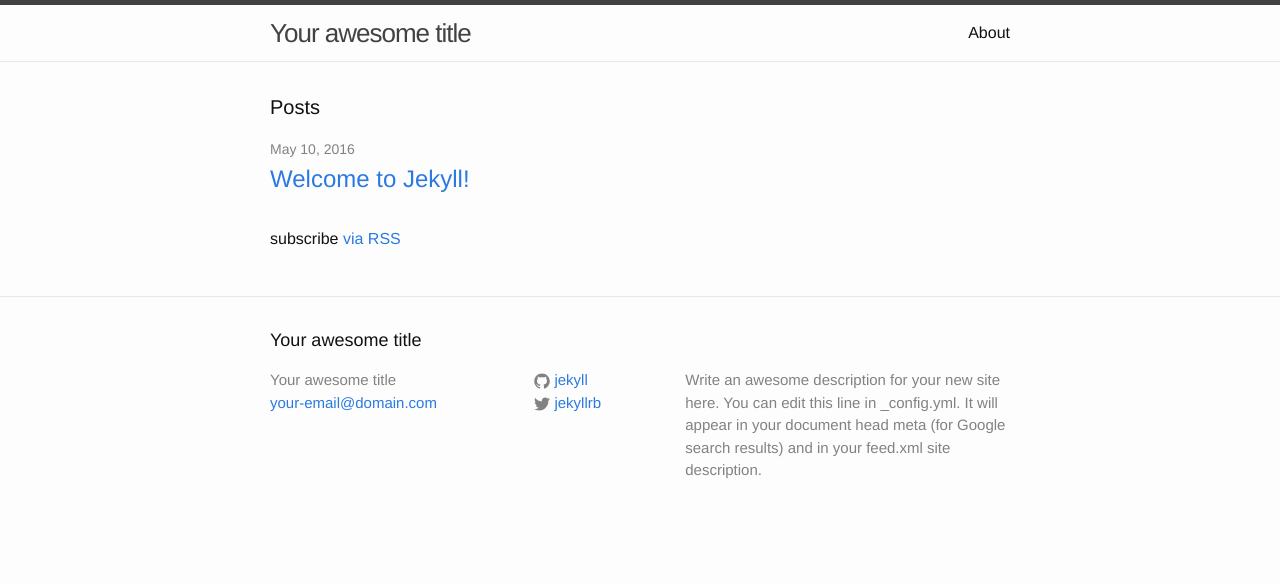
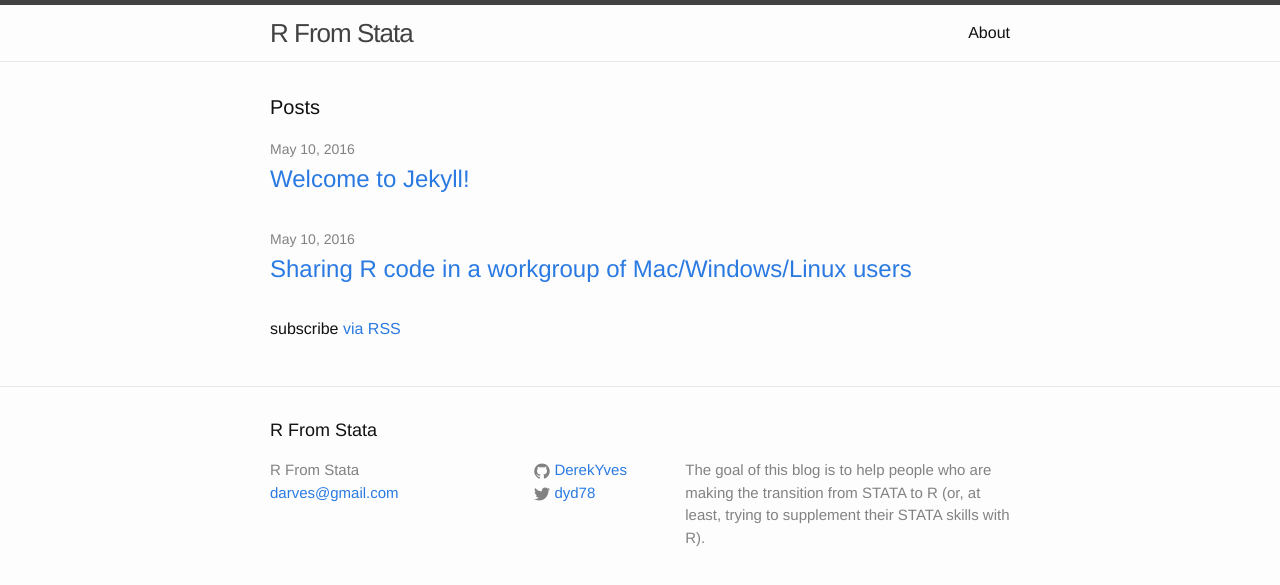
Before and after one commit to DerekYves/blog_archives, a Jekyll site: the page built from index.html, in a window 1280 px wide. Shown: the top 585 px of the page. Built offline with Jekyll 4.4.1, drawn with Linux system fonts in a browser that asks for light colours; some of the changed lines change nothing that is shown.

Commit message:
workgroup post

```diff
--- a/_config.yml
+++ b/_config.yml
@@ -6,16 +6,14 @@
 # 'jekyll serve'. If you change this file, please restart the server process.
 
 # Site settings
-title: Your awesome title
-email: your-email@domain.com
+title: R From Stata
+email: darves@gmail.com
 description: > # this means to ignore newlines until "baseurl:"
-  Write an awesome description for your new site here. You can edit this
-  line in _config.yml. It will appear in your document head meta (for
-  Google search results) and in your feed.xml site description.
+    The goal of this blog is to help people who are making the transition from STATA to R (or, at least, trying to supplement their STATA skills with R).
 baseurl: "" # the subpath of your site, e.g. /blog
-url: "http://yourdomain.com" # the base hostname & protocol for your site
-twitter_username: jekyllrb
-github_username:  jekyll
+url: "http://derekyves.github.io/blog/" # the base hostname & protocol for your site
+twitter_username: dyd78
+github_username:  DerekYves
 
 # Build settings
 markdown: kramdown
--- /dev/null
+++ b/_posts/2016-05-10-Sharing_R_code_in_a_group.markdown
@@ -0,0 +1,84 @@
+---
+layout: post
+title:  "Sharing R code in a workgroup of Mac/Windows/Linux users"
+date:   2016-05-10 18:56:05 -0400
+categories: R
+---
+
+In recent years there’s been a great deal of interest in, and work toward, creating more “reproducible” statistical code. I think this is a fantastic development. Looking at code I wrote in the late 90’s and early oughts, it’s clear how much a lot of my work from that period would have benefited from the coding habits I’ve developed over the last five or so years.
+
+Working in R, a simple way to make code portable is to locate all data, functions, and scripts within a single directory/subdirectory which gets declared at the head of script and is followed by a series of relative paths in the lines to follow. This is standard process for projects you might find on Github.
+
+But this is not always possible. Working in a corporate environment with protected/sensitive client data, I’m often forced to separate code from scripts, specifically, to keep certain sensitive data isolated on a particular server. I’m also not allowed to have any PII containing data in my git repositories. While I could exclude certain directories or file types from Git using, e.g., a .gitignore file, I’ve found it’s easier to just keep data in one place and scripts/functions in another. One more wrinkle: I work with Windows users, so simple references like “/data” will have different meanings if the Windows user is working from, say, the “D:\” drive.
+
+I’ve tried and discarded a number of approaches to create a workflow that allows the same master code to run on a variety of computers which may have data stored in different places. Along the way I’ve refined my approach and have, in the last year or so, arrived at a process that allows me to work with others and with different types of OS’s in a reliable manner that requires little ongoing maintenance.
+
+An added advantage the approach I’ve developed: if I want to move ALL of my main data sets, say from /data to /var/data, I can do this by changing one line of code in one file. After this change, all of my hundreds of scripts and markdown reports gracefully adapt to the change. They adapt because they all depend upon the same file to set up “the lay of the land” before any analysis. This requires a little extra work up front but, I find, saves a lot of headaches down the road — especially when working with other data scientists.
+
+In short, my process is basically this:
+
+1. A specific, source controlled file is sourced at the top of each analysis script. At the point of sourcing some parameters are declared which do the correct thing depending on whether the host is Linux, Mac, or Windows. This is done in several steps. In the analysis script I include a few lines of code that allow all users to run the same exact file with the correct directory parameters loaded. Here’s an example:
+
+### Load host-dependent directory environment
+winos <- ifelse(grepl("windows", Sys.info()['sysname'], ignore.case=T), 1, 0)
+if(winos==1) source("C:/data/projects/scripts/R/functions/file_dir_params.R")
+if(winos==0) source("~/projects/scripts/R/functions/file_dir_params.R")
+rm(winos, host)
+###
+Now, inside the sourced file (“file_dir_params.R”) I have a series of commands that allow the host to gracefully adapt to the exact same script regardless of the OS it’s running. Here’s an example:
+
+# Function to standardize host OS name
+get_os <- function(){
+	sysinf <- Sys.info()
+	if (!is.null(sysinf)){
+		os <- sysinf['sysname']
+		if (os == 'Darwin')
+			os <- "osx"
+	} else {
+		os <- .Platform$OS.type
+		if (grepl("^darwin", R.version$os))
+			os <- "osx"
+		if (grepl("linux-gnu", R.version$os))
+			os <- "linux"
+	}
+	tolower(os)
+}
+fdirs$computeros <- get_os()
+Since most people in my group use Mac/Linux, I then declare the key directories but overwrite this variable if the computer is Windows, e.g.:
+
+## This is an example of a root project directory:
+fdirs$prjdir <- "~/projects/"
+
+# Now, change this variable if the computer runs Windows:
+if(grepl("windows", fdirs$computeros) fdirs$prjdir <- "C:/projects/"
+2. This sourced file also creates a new environment (I call mine “fdirs”) which, after creating multiple variables to describe things like directory locations and corporate color codes, is attached at the end of the script. This makes all the variables accessible within all of my scripts but doesn’t clutter the global environment panel of, say, RStudio. Here’s an example:
+
+# Make a new environment:
+fdirs <- new.env()
+
+# Add some objects to this environment:
+fdirs$incoming <- "~/projects/stats/incoming/"
+fdirs$scripts <- "~/projects/scripts/"
+
+# Define some colors for GGPlot using standard color codes in the company:
+
+fdirs$com_ppt_orange <- "#FF6122"
+fdirs$com_cr_blue <- "#30812E"
+fdirs$com_cr_red <- "#D0212E"
+fdirs$com_cr_green <- "#8EB126"
+…
+# Attach the new environment (and safely reload if already attached):
+while("fdirs" %in% search())
+detach("fdirs")
+attach(fdirs)
+3. All directory locations are created in a compound fashion. Therefore, if I move, say, my main data folder, I don’t have to rewrite 100 variable names in dozens of difference scripts. I just change the root folder (in this example, “fdirs$stat_data”). Here’s an example:
+
+### Define the root data directory
+fdirs$stat_data <- "/dataroot/"
+
+# Now build data subdirectories "on top" off fdirs$stat_data
+fdirs$dqrptsrc   <- paste0(fdirs$stat_data, "dq_reports/source/")
+if(test==1) cat("\ndqrptsrc =", fdirs$dqrptsrc)
+if(make==1) system(paste0("mkdir -p ", fdirs$dqrptsrc))
+
+Notice how, in the the two lines above I also created flags to optionally build the data folder structure and pipe the output to STDOUT to alert the user to the local directory location implied by a variable.
```
Also changed, not shown: 2 other files.
